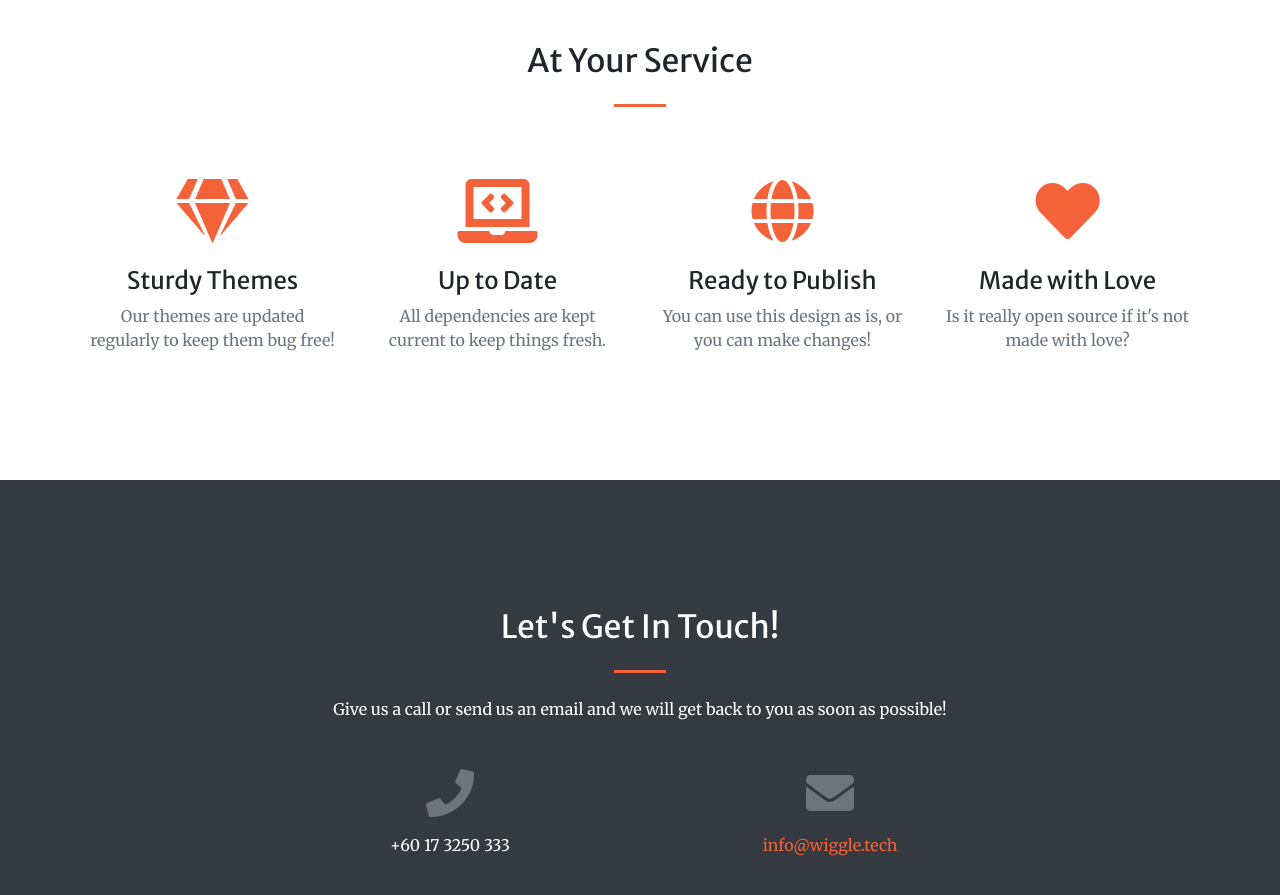
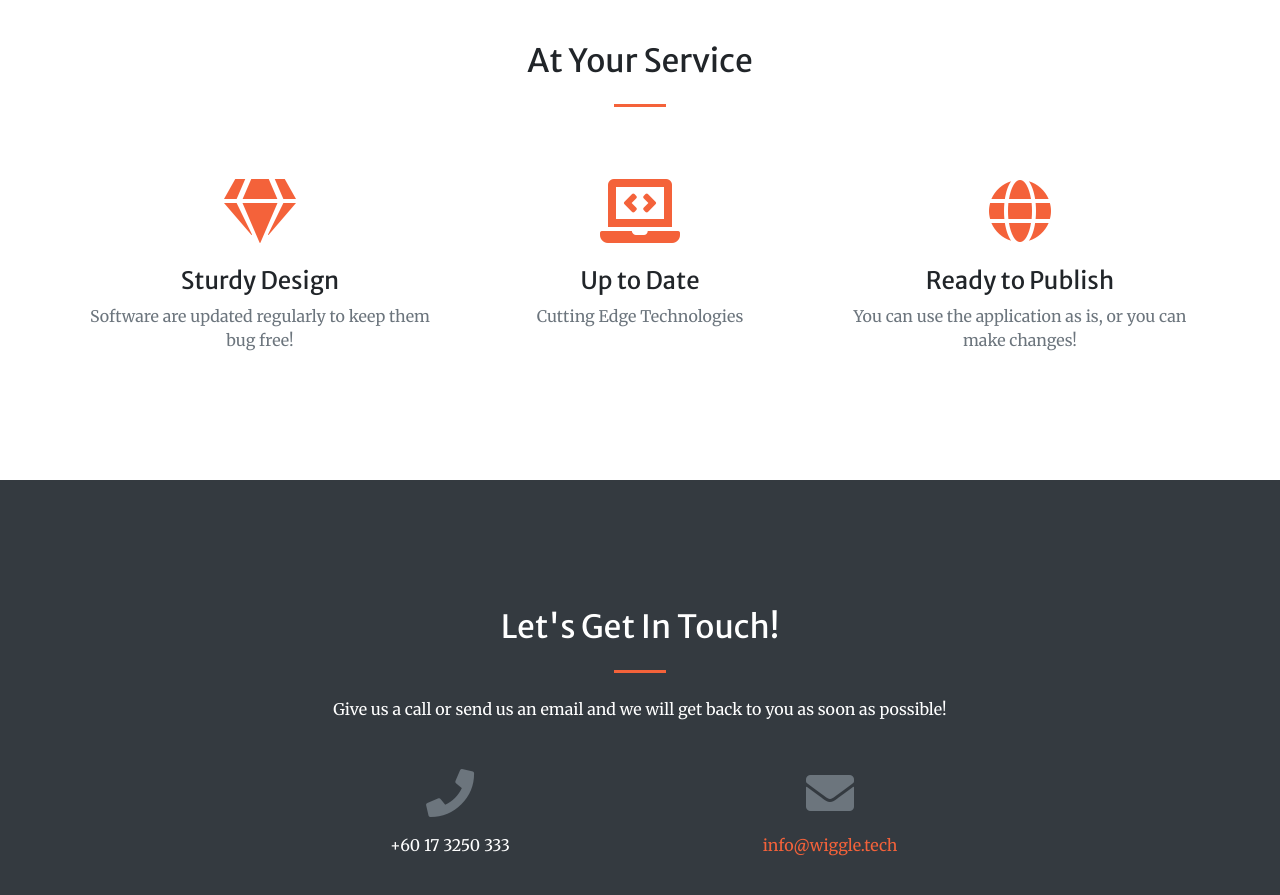
Before and after one commit to pakcusoft/pakcusoft.github.io, a website with bundled scripts: page index.html in a window 1280 px wide. Shown: the part 1340-2235 px from the top of the page. Built offline with nearby package versions, Linux system fonts and the light colour scheme.

Commit message:
Update index.html

```diff
--- a/index.html
+++ b/index.html
@@ -86,32 +86,25 @@
       <h2 class="text-center mt-0">At Your Service</h2>
       <hr class="divider my-4">
       <div class="row">
-        <div class="col-lg-3 col-md-6 text-center">
+        <div class="col-lg-4 col-md-6 text-center">
           <div class="mt-5">
             <i class="fas fa-4x fa-gem text-primary mb-4"></i>
-            <h3 class="h4 mb-2">Sturdy Themes</h3>
-            <p class="text-muted mb-0">Our themes are updated regularly to keep them bug free!</p>
+            <h3 class="h4 mb-2">Sturdy Design</h3>
+            <p class="text-muted mb-0">Software are updated regularly to keep them bug free!</p>
           </div>
         </div>
-        <div class="col-lg-3 col-md-6 text-center">
+        <div class="col-lg-4 col-md-6 text-center">
           <div class="mt-5">
             <i class="fas fa-4x fa-laptop-code text-primary mb-4"></i>
             <h3 class="h4 mb-2">Up to Date</h3>
-            <p class="text-muted mb-0">All dependencies are kept current to keep things fresh.</p>
+            <p class="text-muted mb-0">Cutting Edge Technologies</p>
           </div>
         </div>
-        <div class="col-lg-3 col-md-6 text-center">
+        <div class="col-lg-4 col-md-6 text-center">
           <div class="mt-5">
             <i class="fas fa-4x fa-globe text-primary mb-4"></i>
             <h3 class="h4 mb-2">Ready to Publish</h3>
-            <p class="text-muted mb-0">You can use this design as is, or you can make changes!</p>
-          </div>
-        </div>
-        <div class="col-lg-3 col-md-6 text-center">
-          <div class="mt-5">
-            <i class="fas fa-4x fa-heart text-primary mb-4"></i>
-            <h3 class="h4 mb-2">Made with Love</h3>
-            <p class="text-muted mb-0">Is it really open source if it's not made with love?</p>
+            <p class="text-muted mb-0">You can use the application as is, or you can make changes!</p>
           </div>
         </div>
       </div>
```
